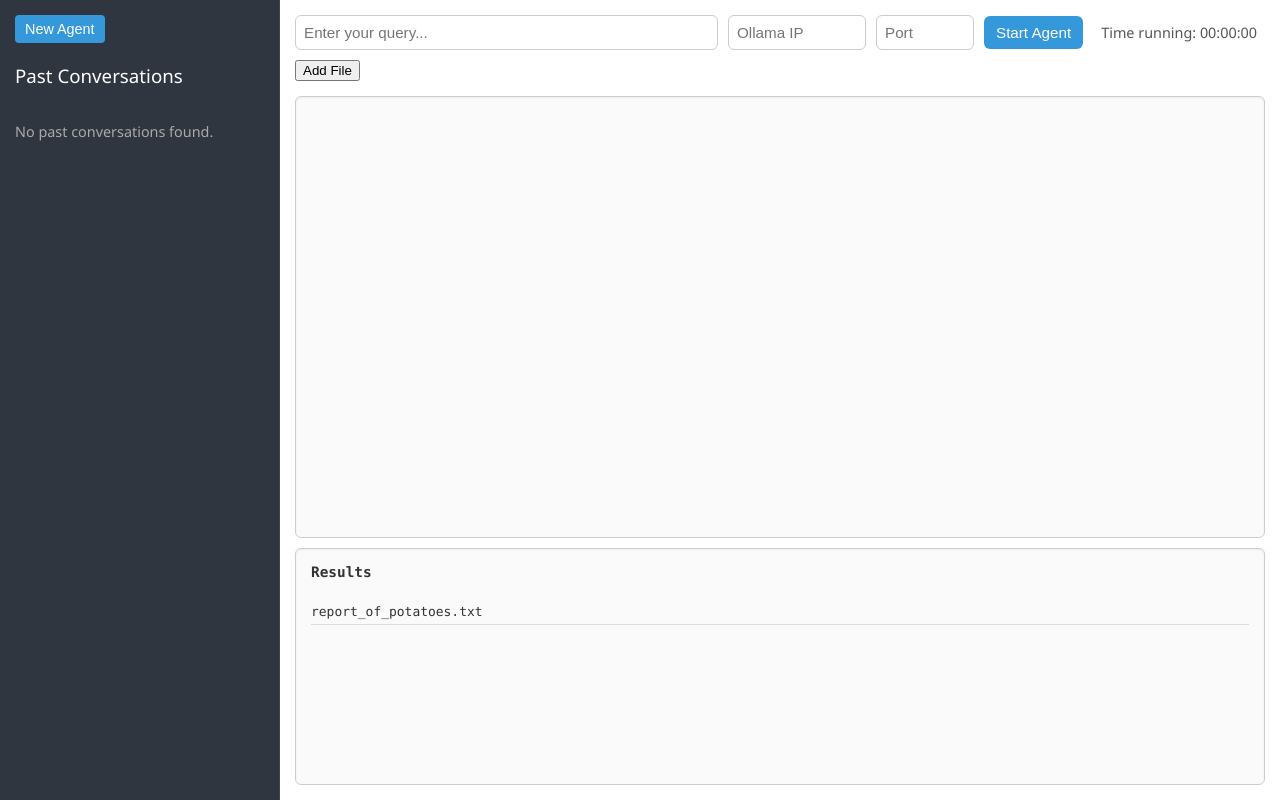
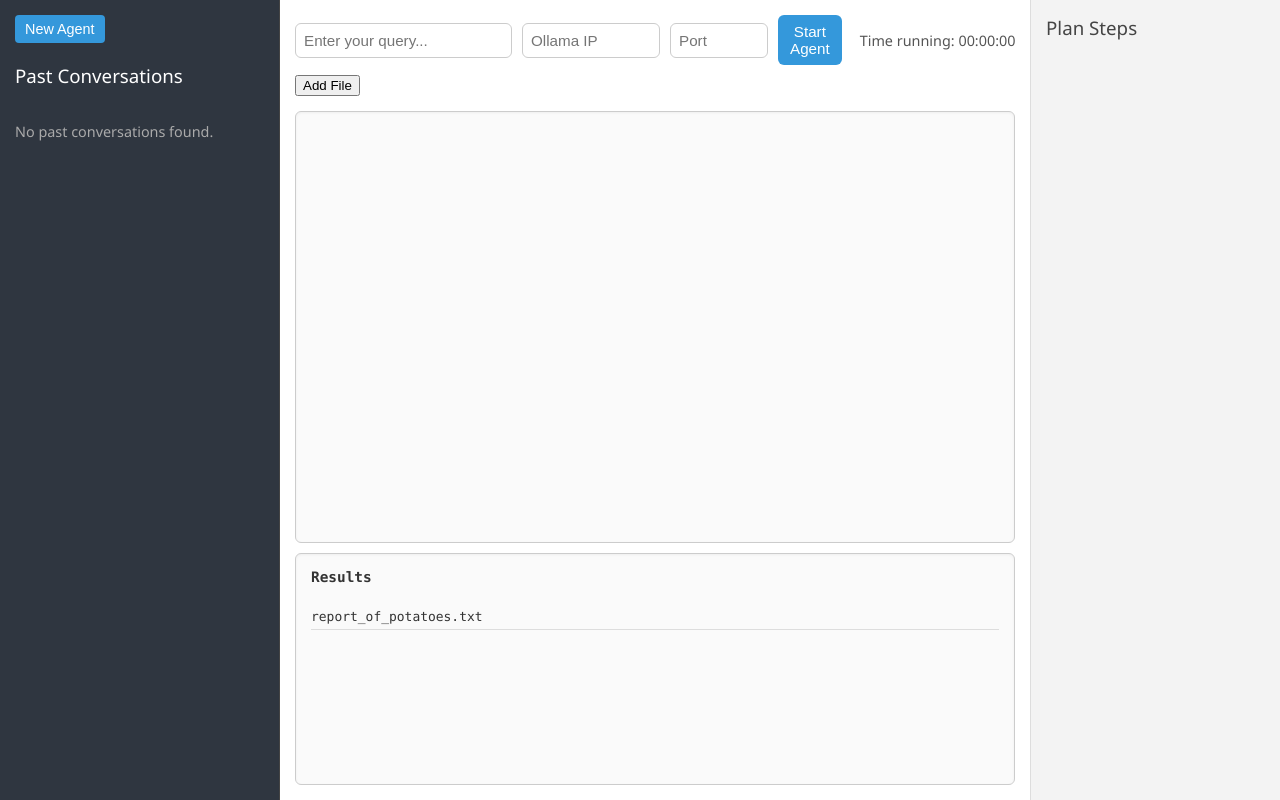
Before and after one commit to Next-Physics/nextcircuit, a Flask app: page / in a window 1280 px wide. Run offline with Flask 3, Linux system fonts and the light colour scheme.

Commit message:
Refactor conversation handling and enhance plan retrieval functionality

```diff
--- a/app.py
+++ b/app.py
@@ -2,7 +2,9 @@ import os
 import sqlite3
 import subprocess
 import signal
-from flask import Flask, render_template, request, jsonify, Response, redirect, url_for
+import ast
+import json
+from flask import Flask, render_template, request, jsonify, Response
 
 app = Flask(__name__)
 
@@ -14,11 +16,11 @@ os.makedirs(UPLOAD_DIR, exist_ok=True)
 running_process = None
 
 def get_conversations():
+    """Fetches existing conversations from the DB."""
     if not os.path.exists(DB_PATH):
         return []
     conn = sqlite3.connect(DB_PATH)
     cursor = conn.cursor()
-    # Include id in the select
     cursor.execute("SELECT id, chain_title, history, chain_last_modified FROM chains ORDER BY chain_last_modified DESC")
     rows = cursor.fetchall()
     conn.close()
@@ -34,34 +36,39 @@ def get_conversations():
 
 @app.route('/')
 def index():
+    """Loads the main page with the conversation list."""
     conversations = get_conversations()
     return render_template('index.html', conversations=conversations)
 
 @app.route('/get_conversation', methods=['POST'])
 def get_conversation():
-    id = request.form.get('id', '')
+    """Returns the conversation history for a given conversation ID."""
+    chain_id = request.form.get('id', '')
     if not os.path.exists(DB_PATH):
         return jsonify({'history': ''})
+
     conn = sqlite3.connect(DB_PATH)
     cursor = conn.cursor()
-    cursor.execute("SELECT history FROM chains WHERE id = ?", (id,))
+    cursor.execute("SELECT history FROM chains WHERE id = ?", (chain_id,))
     row = cursor.fetchone()
     conn.close()
-    if row:
+
+    if row and row[0]:
         return jsonify({'history': row[0]})
     return jsonify({'history': ''})
 
 @app.route('/delete_conversation', methods=['POST'])
 def delete_conversation():
-    id = request.form.get('id', '')
-    if not id:
+    """Deletes a conversation from the DB."""
+    chain_id = request.form.get('id', '')
+    if not chain_id:
         return jsonify({'status': 'error', 'message': 'No id provided'})
     if not os.path.exists(DB_PATH):
         return jsonify({'status': 'error', 'message': 'Database not found'})
 
     conn = sqlite3.connect(DB_PATH)
     cursor = conn.cursor()
-    cursor.execute("DELETE FROM chains WHERE id = ?", (id,))
+    cursor.execute("DELETE FROM chains WHERE id = ?", (chain_id,))
     conn.commit()
     conn.close()
 
@@ -69,6 +76,7 @@ def delete_conversation():
 
 @app.route('/run_agent')
 def run_agent():
+    """Starts main.py as a subprocess and streams stdout via SSE."""
     user_query = request.args.get('user_query', '')
     ollama_ip = request.args.get('ollama_ip', 'localhost')
     ollama_port = request.args.get('ollama_port', '11411')
@@ -85,9 +93,13 @@ def run_agent():
         import subprocess
         creationflags = subprocess.CREATE_NEW_PROCESS_GROUP
 
-    # Use unbuffered Python so output streams immediately
+    # Use python -u for unbuffered stdout, so prints stream immediately
     running_process = subprocess.Popen(
-        ['python', '-u', 'main.py', '--query', user_query, '--ip', ollama_ip, '--port', ollama_port, '--attached_files', attached_files_json],
+        ['python', '-u', 'main.py',
+         '--query', user_query,
+         '--ip', ollama_ip,
+         '--port', ollama_port,
+         '--attached_files', attached_files_json],
         stdout=subprocess.PIPE,
         stderr=subprocess.STDOUT,
         text=True,
@@ -105,6 +117,7 @@ def run_agent():
 
 @app.route('/stop_agent', methods=['POST'])
 def stop_agent():
+    """Stops the currently running agent process."""
     global running_process
     if running_process and running_process.poll() is None:
         if os.name == 'posix':
@@ -117,6 +130,7 @@ def stop_agent():
 
 @app.route('/get_results', methods=['GET'])
 def get_results():
+    """Lists all files in the results/ directory."""
     if not os.path.exists(RESULTS_DIR):
         return jsonify([])
     files = [f for f in os.listdir(RESULTS_DIR) if os.path.isfile(os.path.join(RESULTS_DIR, f))]
@@ -124,22 +138,73 @@ def get_results():
 
 @app.route('/upload_file', methods=['POST'])
 def upload_file():
-    # Handles file uploads from the client. Store them in UPLOAD_DIR and return the server path.
+    """
+    Endpoint for uploading a local file to the server.
+    We save it in uploaded_files/ and return its absolute path.
+    """
     file = request.files.get('file')
     if not file:
         return jsonify({'status': 'error', 'message': 'No file provided'}), 400
+
     filename = file.filename
     server_path = os.path.join(UPLOAD_DIR, filename)
     file.save(server_path)
     abs_path = os.path.abspath(server_path)
-    return jsonify({'status':'ok', 'path': abs_path})
+    return jsonify({'status': 'ok', 'path': abs_path})
 
 @app.route('/latest_conversations', methods=['GET'])
 def latest_conversations():
-    # Returns updated conversation list
+    """Returns the entire conversation list as JSON to detect newly added chains."""
     convs = get_conversations()
     return jsonify(convs)
 
+@app.route('/get_plan', methods=['GET'])
+def get_plan():
+    """
+    Returns the plan stored in 'chains.plan' for a given chain_id.
+    If the plan is stored in a Python-esque format, we try ast.literal_eval -> JSON.
+    """
+    chain_id = request.args.get('chain_id', '')
+    if not chain_id:
+        return jsonify({'status': 'error', 'message': 'No chain_id provided'}), 400
+    if not os.path.exists(DB_PATH):
+        return jsonify({'status': 'error', 'message': 'Database not found'}), 404
+
+    conn = sqlite3.connect(DB_PATH)
+    cursor = conn.cursor()
+    cursor.execute("SELECT plan FROM chains WHERE id = ?", (chain_id,))
+    row = cursor.fetchone()
+    conn.close()
+
+    if not row or not row[0]:
+        # No plan stored
+        return jsonify({'plan': None})
+
+    plan_data_raw = row[0]  # This could be JSON or Pythonic string
+
+    # Try to parse:
+    plan_dict = None
+    if isinstance(plan_data_raw, (str, bytes)):
+        # It's a string that might be JSON or a Python dict string
+        try:
+            # First try JSON
+            plan_dict = json.loads(plan_data_raw)
+        except (json.JSONDecodeError, TypeError):
+            # If not valid JSON, try ast.literal_eval
+            try:
+                maybe_py = ast.literal_eval(plan_data_raw)
+                if isinstance(maybe_py, dict):
+                    plan_dict = maybe_py
+                else:
+                    # If it's not a dict, fallback
+                    plan_dict = None
+            except:
+                plan_dict = None
+    else:
+        # It's not even a string?
+        plan_dict = None
+
+    return jsonify({'plan': plan_dict})
 
 if __name__ == '__main__':
     app.run(debug=True, host='0.0.0.0', port=5000)
--- a/main.py
+++ b/main.py
@@ -70,7 +70,8 @@ def main():
     # Overwrite print function to also log to database
     builtins.print = create_print_with_logging(d["id"])
 
-    print(d)
+    #print(d)
+
 
     print("PROMPT: ", d["prompt"])
     print("")
@@ -85,7 +86,6 @@ def main():
     # Category content
     categorize_content(d)
 
-    print("The category is", d["category"])
     # Generate chain title
     generate_chain_title(d)
 
--- a/templates/index.html
+++ b/templates/index.html
@@ -11,7 +11,6 @@
     height: 100%;
     font-family: "Segoe UI", Tahoma, Geneva, Verdana, sans-serif;
   }
-
   body {
     display: flex;
     flex-direction: column;
@@ -21,14 +20,16 @@
     overflow: hidden;
   }
 
+  /* 3 columns: left, main, right */
   .container {
     display: grid;
-    grid-template-columns: 280px 1fr;
+    grid-template-columns: 280px 1fr 250px;
     grid-template-rows: 1fr;
     height: 100%;
     max-height: 100%;
   }
 
+  /* LEFT SIDEBAR */
   .sidebar {
     background: #2f3640;
     color: #ffffff;
@@ -38,13 +39,11 @@
     overflow-y: auto;
     border-right: 1px solid #444;
   }
-
   .sidebar-top {
     display: flex;
     justify-content: space-between;
     align-items: center;
   }
-
   .sidebar-top button {
     background: #3498db;
     border: none;
@@ -54,17 +53,14 @@
     cursor: pointer;
     font-size:0.9em;
   }
-
   .sidebar-top button:hover {
     background: #2980b9;
   }
-
   .sidebar h3 {
     margin-top: 20px;
     margin-bottom: 20px;
     font-weight: 500;
   }
-
   .conversation-item {
     display: flex;
     align-items: center;
@@ -78,25 +74,22 @@
     line-height: 1.4em;
     word-wrap: break-word;
   }
-
   .conversation-item:hover {
     background: #4b5163;
   }
-
   .conversation-title {
     cursor: pointer;
     flex: 1;
   }
-
   .delete-conversation {
     cursor: pointer;
     margin-left: 10px;
   }
-
   .delete-conversation:hover {
     opacity: 0.8;
   }
 
+  /* MAIN */
   .main {
     display: flex;
     flex-direction: column;
@@ -104,7 +97,6 @@
     overflow: hidden;
     background: #ffffff;
   }
-
   .top-bar {
     flex-shrink: 0;
     display: flex;
@@ -112,19 +104,15 @@
     margin-bottom: 10px;
     gap: 10px;
   }
-
-  /* Make the user query box larger by using flex:2 on it */
   #user_query {
-    flex: 2;
+    flex: 2; /* bigger than the IP/Port fields */
   }
-
   .top-bar input[type="text"] {
     padding: 8px;
     border: 1px solid #ccc;
     border-radius: 6px;
     font-size: 0.95em;
   }
-
   .top-bar button {
     background: #3498db;
     border: none;
@@ -135,11 +123,9 @@
     transition: background 0.2s;
     font-size: 0.95em;
   }
-
   .top-bar button:hover {
     background: #2980b9;
   }
-
   .top-bar .timer {
     font-size: 0.9em;
     color: #555;
@@ -147,7 +133,6 @@
     padding: 0 8px;
     white-space: nowrap;
   }
-
   .top-bar button.stop-button {
     background: #e74c3c;
   }
@@ -155,19 +140,18 @@
     background: #c0392b;
   }
 
+  /* FILE ATTACHMENTS */
   .file-attachments {
     margin-bottom: 10px;
     display: flex;
     flex-direction: column;
     gap: 5px;
   }
-
   .file-attachments-header {
     display: flex;
     align-items: center;
     gap: 10px;
   }
-
   .file-item {
     display: flex;
     align-items: center;
@@ -178,7 +162,6 @@
     padding: 10px;
     font-size: 0.9em;
   }
-
   .file-item input[type="text"] {
     flex: 1;
     border: 1px solid #ccc;
@@ -186,7 +169,6 @@
     padding: 4px;
     font-size: 0.9em;
   }
-
   .file-item .remove-file {
     cursor: pointer;
     background: #e74c3c;
@@ -197,6 +179,7 @@
     font-size: 0.8em;
   }
 
+  /* SPLIT VIEW (OUTPUT + RESULTS) */
   .split-view {
     display: flex;
     flex-direction: column;
@@ -204,7 +187,6 @@
     overflow: hidden;
     gap: 10px;
   }
-
   .output-area {
     flex: 2;
     background: #fafafa;
@@ -217,7 +199,6 @@
     font-size: 0.9em;
     box-shadow: inset 0 1px 3px rgba(0,0,0,0.05);
   }
-
   .results-box {
     flex: 1;
     background: #fafafa;
@@ -229,17 +210,14 @@
     font-size: 0.9em;
     box-shadow: inset 0 1px 3px rgba(0,0,0,0.05);
   }
-
   .results-box h4 {
     margin-top: 0;
   }
-
   .results-list {
     list-style: none;
     padding: 0;
     margin: 0;
   }
-
   .results-list li {
     padding: 5px 0;
     border-bottom: 1px solid #ddd;
@@ -247,47 +225,85 @@
     word-wrap: break-word;
   }
 
-  .output-area, .results-box, .sidebar {
+  /* RIGHT SIDEBAR: PLAN STEPS */
+  .sidebar-right {
+    background: #f3f3f3;
+    border-left: 1px solid #ddd;
+    padding: 15px;
+    display: flex;
+    flex-direction: column;
+    overflow-y: auto;
+  }
+  .sidebar-right h3 {
+    margin-top: 0;
+    margin-bottom: 15px;
+    font-weight: 500;
+    color: #444;
+  }
+  .plan-step {
+    background: #fff;
+    border: 1px solid #ccc;
+    border-radius: 6px;
+    margin-bottom: 10px;
+    padding: 10px;
+    font-size: 0.9em;
+    display: flex;
+    align-items: flex-start;
+    gap: 8px;
+  }
+  .plan-step .step-icon {
+    font-size: 1.2em;
+  }
+  .plan-step .step-text {
+    flex: 1;
+    overflow-wrap: break-word;
+  }
+
+  /* SCROLLBARS */
+  .output-area, .results-box, .sidebar, .sidebar-right {
     scrollbar-width: thin;
     scrollbar-color: #ccc #f0f0f0;
   }
-
   .output-area::-webkit-scrollbar,
   .results-box::-webkit-scrollbar,
-  .sidebar::-webkit-scrollbar {
+  .sidebar::-webkit-scrollbar,
+  .sidebar-right::-webkit-scrollbar {
     width: 8px;
   }
-
   .output-area::-webkit-scrollbar-thumb,
   .results-box::-webkit-scrollbar-thumb,
-  .sidebar::-webkit-scrollbar-thumb {
+  .sidebar::-webkit-scrollbar-thumb,
+  .sidebar-right::-webkit-scrollbar-thumb {
     background: #ccc;
     border-radius: 4px;
   }
-
   .output-area::-webkit-scrollbar-track,
   .results-box::-webkit-scrollbar-track,
-  .sidebar::-webkit-scrollbar-track {
+  .sidebar::-webkit-scrollbar-track,
+  .sidebar-right::-webkit-scrollbar-track {
     background: #f0f0f0;
   }
 
-  @media (max-width: 768px) {
+  /* RESPONSIVE */
+  @media (max-width: 992px) {
+    /* Possibly hide or stack the right sidebar */
     .container {
-      grid-template-columns: 1fr;
+      grid-template-columns: 280px 1fr;
+      grid-template-rows: auto auto;
     }
-    .sidebar {
+    .sidebar-right {
+      grid-column: 1 / span 2;
+      grid-row: 2;
       flex-direction: row;
       flex-wrap: wrap;
       overflow-x: auto;
-      height: auto;
-    }
-    .conversation-item {
-      margin-right: 10px;
-      margin-bottom: 10px;
+      padding: 10px;
+      border-top: 1px solid #ddd;
+      border-left: none;
     }
   }
 
-  /* Modal styles */
+  /* MODAL (DELETE CONFIRM) */
   .modal-overlay {
     position: fixed;
     top:0; left:0;
@@ -298,11 +314,9 @@
     justify-content: center;
     z-index: 9999;
   }
-
   .modal-overlay.active {
     display: flex;
   }
-
   .modal-box {
     background: #fff;
     padding: 20px;
@@ -311,17 +325,14 @@
     box-shadow: 0 2px 10px rgba(0,0,0,0.3);
     text-align: center;
   }
-
   .modal-box h4 {
     margin-top:0;
   }
-
   .modal-actions {
     margin-top:20px;
     display:flex;
     justify-content: space-around;
   }
-
   .modal-actions button {
     padding: 8px 12px;
     border-radius: 4px;
@@ -329,12 +340,10 @@
     cursor:pointer;
     font-size:0.9em;
   }
-
   .modal-actions .cancel-btn {
     background: #ccc;
     color: #333;
   }
-
   .modal-actions .delete-btn {
     background:#e74c3c;
     color:#fff;
@@ -344,6 +353,7 @@
 </head>
 <body>
   <div class="container">
+    <!-- LEFT SIDEBAR -->
     <div class="sidebar">
       <div class="sidebar-top">
         <button onclick="newAgent()">New Agent</button>
@@ -364,6 +374,8 @@
       {% endif %}
       </div>
     </div>
+
+    <!-- MIDDLE MAIN AREA -->
     <div class="main">
       <div class="top-bar">
         <input type="text" id="user_query" placeholder="Enter your query...">
@@ -390,9 +402,17 @@
         </div>
       </div>
     </div>
+
+    <!-- RIGHT SIDEBAR (PLAN STEPS) -->
+    <div class="sidebar-right">
+      <h3>Plan Steps</h3>
+      <div id="plan_steps_container">
+        <!-- Steps are dynamically rendered here -->
+      </div>
+    </div>
   </div>
 
-  <!-- Custom Modal for Delete Confirmation -->
+  <!-- MODAL FOR DELETE CONFIRMATION -->
   <div class="modal-overlay" id="delete_modal">
     <div class="modal-box">
       <h4>Delete Conversation?</h4>
@@ -408,10 +428,12 @@
     let eventSource = null;
     let timerInterval = null;
     let startTime = null;
-    let attachedFiles = []; // Will store {id, path, description}
-    let chainIdToDelete = null; // Store id temporarily for modal confirmation
+    let attachedFiles = []; // {id, path, description}
+    let chainIdToDelete = null;
     let agentRunning = false;
-    let initialConversations = []; // Keep track to detect new chain
+    let initialConversations = [];
+    let activeChainId = null;
+    let planInterval = null; // for polling plan steps
 
     document.addEventListener("DOMContentLoaded", function() {
       const savedIp = localStorage.getItem('ollama_ip');
@@ -419,7 +441,6 @@
       if (savedIp) document.getElementById('ollama_ip').value = savedIp;
       if (savedPort) document.getElementById('ollama_port').value = savedPort;
 
-      // Store initial conv IDs to detect new ones after start
       initialConversations = getCurrentConversationIds();
     });
 
@@ -429,7 +450,7 @@
     }
 
     function newAgent() {
-      // Reset everything for a new conversation
+      // Reset everything
       document.getElementById("output_area").textContent = "";
       document.getElementById("user_query").value = "";
       attachedFiles = [];
@@ -437,13 +458,15 @@
       stopAgentIfRunning();
       showStartButton();
       resetTimer();
+      // Clear plan UI
+      renderPlanSteps([]);
+      activeChainId = null;
     }
 
     function triggerFileSelect() {
       document.getElementById('file_input').click();
     }
 
-    // Upload the selected file to server and store its absolute path
     function uploadSelectedFile(event) {
       const file = event.target.files[0];
       if (!file) return;
@@ -477,7 +500,7 @@
         div.className = 'file-item';
 
         const fileNameSpan = document.createElement('span');
-        fileNameSpan.textContent = fileObj.path; // show the server path
+        fileNameSpan.textContent = fileObj.path;
 
         const descInput = document.createElement('input');
         descInput.type = 'text';
@@ -503,7 +526,7 @@
 
     function startAgent() {
       if (eventSource) eventSource.close();
-      if (agentRunning) return; // Already running
+      if (agentRunning) return;
 
       const ip = document.getElementById("ollama_ip").value;
       const port = document.getElementById("ollama_port").value;
@@ -516,7 +539,6 @@
       timerInterval = setInterval(updateTimer, 1000);
 
       const query = document.getElementById("user_query").value;
-
       document.getElementById("output_area").textContent = "Starting agent...\n";
 
       const filesData = attachedFiles.map(f => ({path: f.path, description: f.description || ''}));
@@ -531,9 +553,9 @@
 
       eventSource = new EventSource("/run_agent?" + params, { withCredentials: true });
 
-      eventSource.onmessage = function(e) {
+      eventSource.onmessage = (e) => {
         if (e.data === "[DONE]") {
-          // Agent finished
+          // Done
           eventSource.close();
           eventSource = null;
           document.getElementById("output_area").textContent += "\nAgent finished.\n";
@@ -544,7 +566,6 @@
           showStartButton();
           agentRunning = false;
         } else {
-          // Append new output line
           document.getElementById("output_area").textContent += e.data + "\n";
           const output = document.getElementById("output_area");
           output.scrollTop = output.scrollHeight;
@@ -553,23 +574,25 @@
 
       agentRunning = true;
       showStopButton();
+      // Check for new conversation after a short delay
+      setTimeout(checkForNewConversation, 1000);
 
-      // After a short delay, check if a new chain was added
-      setTimeout(checkForNewConversation, 10000);
+      // Show a placeholder step in plan
+      renderPlanStepsPlaceholder();
     }
-
 
     function checkForNewConversation() {
       fetch('/latest_conversations')
       .then(res => res.json())
       .then(convs => {
         const currentIds = getCurrentConversationIds();
-        // Find any conversation in convs that's not in currentIds or initialConversations
         for (let c of convs) {
           if (!initialConversations.includes(String(c.id)) && !currentIds.includes(String(c.id))) {
-            // New conversation found
+            // new conversation found
             addConversationToSidebar(c.id, c.title);
             initialConversations.push(String(c.id));
+            activeChainId = c.id; // assume this is the newly created chain
+            startPlanPolling();
           }
         }
       });
@@ -584,7 +607,11 @@
       const titleDiv = document.createElement('div');
       titleDiv.className = 'conversation-title';
       titleDiv.textContent = `${title} | ${chain_id}`;
-      titleDiv.onclick = () => loadConversation(chain_id);
+      titleDiv.onclick = () => {
+        loadConversation(chain_id);
+        activeChainId = chain_id;
+        startPlanPolling();
+      };
 
       const deleteDiv = document.createElement('div');
       deleteDiv.className = 'delete-conversation';
@@ -594,15 +621,12 @@
       div.appendChild(titleDiv);
       div.appendChild(deleteDiv);
 
-      // Prepend the new conversation at the top
       container.insertBefore(div, container.firstChild);
     }
 
     function stopAgent() {
       if (!agentRunning) return;
-      fetch("/stop_agent", {
-        method: "POST"
-      })
+      fetch("/stop_agent", { method: "POST" })
       .then(res => res.json())
       .then(data => {
         if (data.status === "stopped") {
@@ -647,6 +671,7 @@
     }
 
     function loadConversation(id) {
+      // Load conversation history
       fetch("/get_conversation", {
         method: "POST",
         headers: {'Content-Type': 'application/x-www-form-urlencoded'},
@@ -658,6 +683,8 @@
         const output = document.getElementById("output_area");
         output.scrollTop = output.scrollHeight;
       });
+      activeChainId = id;
+      startPlanPolling();
     }
 
     function promptDeleteConversation(event, id) {
@@ -690,6 +717,10 @@
           const item = document.querySelector(`.conversation-item[data-chain-id='${chainIdToDelete}']`);
           if (item) item.remove();
           initialConversations = initialConversations.filter(cid => cid !== String(chainIdToDelete));
+          if (activeChainId === chainIdToDelete) {
+            renderPlanSteps([]);
+            activeChainId = null;
+          }
         }
         closeDeleteModal();
       })
@@ -711,6 +742,116 @@
 
       document.getElementById("timer_value").textContent = `${hh}:${mm}:${ss}`;
     }
+
+    /* ---------- PLAN STEPS SIDEBAR LOGIC ---------- */
+    function startPlanPolling() {
+      if (planInterval) clearInterval(planInterval);
+      if (activeChainId) {
+        planInterval = setInterval(fetchPlanSteps, 3000);
+        fetchPlanSteps();
+      }
+    }
+
+    function fetchPlanSteps() {
+      if (!activeChainId) return;
+      fetch(`/get_plan?chain_id=${activeChainId}`)
+      .then(res => res.json())
+      .then(data => {
+        if (!data.plan) {
+          // No plan yet - do nothing or keep placeholders
+          return;
+        }
+        const plan = data.plan;
+        if (!plan.steps) return; // plan might have "num_steps" but no steps array yet
+        renderPlanSteps(plan.steps);
+      })
+      .catch(err => console.error(err));
+    }
+
+    function renderPlanSteps(steps) {
+      // steps is presumably an object with integer keys
+      // or maybe a list; adapt as needed
+      const container = document.getElementById('plan_steps_container');
+      container.innerHTML = "";
+
+      // If "steps" is a dict with integer keys, convert to a sorted array
+      let stepArray = [];
+      if (!Array.isArray(steps)) {
+        // assume an object with integer keys
+        Object.keys(steps)
+          .sort((a,b)=> parseInt(a) - parseInt(b))
+          .forEach(k => {
+            stepArray.push(steps[k]);
+          });
+      } else {
+        // "steps" is already an array
+        stepArray = steps;
+      }
+
+      stepArray.forEach((step, index) => {
+        const icon = getStepIcon(step.status || "pending");
+        const shortText = shortSummary(step.step_title || step.elaboration || "", 50);
+
+        const stepDiv = document.createElement('div');
+        stepDiv.className = "plan-step";
+
+        const iconSpan = document.createElement('span');
+        iconSpan.className = "step-icon";
+        iconSpan.textContent = icon;
+
+        const textDiv = document.createElement('div');
+        textDiv.className = "step-text";
+
+        // "Step i) Title"
+        // If we use index from stepArray, it might be offset from the original numbering,
+        // or we can show step number from the dict key, your call:
+        const stepNumber = index + 1;
+        let displayText = `Step ${stepNumber}) ${shortText}`;
+
+        textDiv.textContent = displayText;
+
+        stepDiv.appendChild(iconSpan);
+        stepDiv.appendChild(textDiv);
+        container.appendChild(stepDiv);
+      });
+    }
+
+    function renderPlanStepsPlaceholder() {
+      const container = document.getElementById('plan_steps_container');
+      container.innerHTML = "";
+
+      const stepDiv = document.createElement('div');
+      stepDiv.className = "plan-step";
+
+      const iconSpan = document.createElement('span');
+      iconSpan.className = "step-icon";
+      iconSpan.textContent = "🔘";
+
+      const textDiv = document.createElement('div');
+      textDiv.className = "step-text";
+      textDiv.textContent = "Step 1) ... (awaiting plan)";
+
+      stepDiv.appendChild(iconSpan);
+      stepDiv.appendChild(textDiv);
+
+      container.appendChild(stepDiv);
+    }
+
+    function getStepIcon(status) {
+      switch (status) {
+        case "pending":      return "🔘";
+        case "in_progress":  return "⏳";
+        case "completed":    return "✅";
+        default:             return "🔘";
+      }
+    }
+
+    function shortSummary(txt, maxLen) {
+      if (!txt) return "";
+      if (txt.length <= maxLen) return txt;
+      return txt.substring(0, maxLen-3) + "...";
+    }
+    /* ---------- END PLAN STEPS SIDEBAR ---------- */
 
     function refreshResults() {
       fetch("/get_results")
```
Also changed, not shown: funcs/planning.py (+25 -5 lines).
